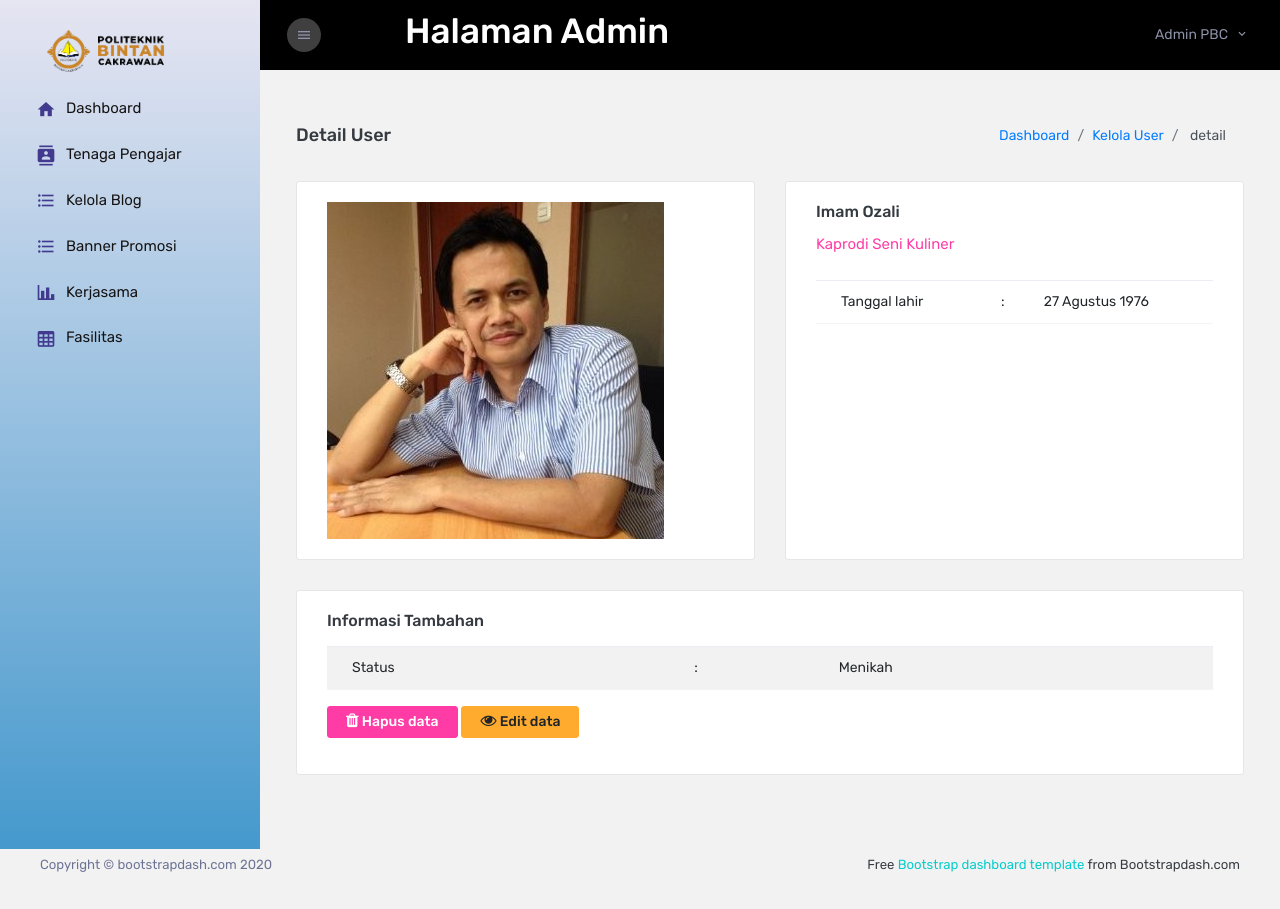
After one commit to ikhwan11/web_kampus_PBC, a CodeIgniter 4 app: template app/Views/back_end/user_detail.php in a window 1280 px wide. The commit adds this page. Run offline with PHP 8.4 and a stand-in for CodeIgniter, Linux system fonts and the light colour scheme; the template is opened without the code that fills it, so the values that code supplies are empty; some libraries are stand-ins or nearby versions.

Commit message:
tambah fitur kelola user dan form tambah user

```diff
--- a/app/Controllers/Admin_blog.php
+++ b/app/Controllers/Admin_blog.php
@@ -2,7 +2,7 @@
 
 namespace App\Controllers;
 
-class Admin_banner extends BaseController
+class Admin_blog extends BaseController
 {
     public function index()
     {
--- a/app/Controllers/Auth.php
+++ b/app/Controllers/Auth.php
@@ -8,4 +8,8 @@ class Auth extends BaseController
     {
         return view('back_end/login');
     }
+
+    public function login_aksi()
+    {
+    }
 }
--- a/app/Controllers/BaseController.php
+++ b/app/Controllers/BaseController.php
@@ -48,5 +48,6 @@ class BaseController extends Controller
         // Preload any models, libraries, etc, here.
 
         // E.g.: $this->session = \Config\Services::session();
+        session();
     }
 }
--- a/app/Views/back_end/dashboard.php
+++ b/app/Views/back_end/dashboard.php
@@ -9,11 +9,7 @@
             <h3 class="mb-0"> Hi, welcome back! <span class="pl-0 h6 pl-sm-2 text-muted d-inline-block">Your web analytics dashboard template.</span>
             </h3>
             <div class="d-flex">
-                <button type="button" class="btn btn-sm bg-white btn-icon-text border">
-                    <i class="mdi mdi-email btn-icon-prepend"></i> Email </button>
-                <button type="button" class="btn btn-sm bg-white btn-icon-text border ml-3">
-                    <i class="mdi mdi-printer btn-icon-prepend"></i> Print </button>
-                <button type="button" class="btn btn-sm ml-3 btn-success"> Add User </button>
+                <a href="/admin_user/" class="btn btn-sm ml-3 btn-success">Kelola User</a>
             </div>
         </div>
         <div class="row">
--- /dev/null
+++ b/app/Views/back_end/user_detail.php
@@ -0,0 +1,73 @@
+<?= $this->extend('layout/admin_main'); ?>
+<?= $this->section('content'); ?>
+
+<div class="main-panel">
+    <div class="content-wrapper">
+        <div class="page-header">
+            <h3 class="page-title">Detail User</h3>
+            <nav aria-label="breadcrumb">
+                <ol class="breadcrumb">
+                    <li class="breadcrumb-item"><a href="/admin_dashboard/">Dashboard</a></li>
+                    <li class="breadcrumb-item"><a href="/admin_user/">Kelola User</a></li>
+                    <li class="breadcrumb-item active" aria-current="page"> detail </li>
+                </ol>
+            </nav>
+        </div>
+
+        <div class="row">
+            <div class="col-lg-6 grid-margin stretch-card">
+                <div class="card">
+                    <div class="card-body">
+                        <img src="/assets/img/dosen/1.jpg" class="img-fluid" alt="">
+                    </div>
+                </div>
+            </div>
+            <div class="col-lg-6 grid-margin stretch-card">
+                <div class="card">
+                    <div class="card-body">
+                        <h3 class="card-title">Imam Ozali</h3>
+                        <p class="card-description text-danger"> Kaprodi Seni Kuliner</p>
+                        <div class="table-responsive">
+                            <table class="table table-hover">
+                                <tbody>
+                                    <tr>
+                                        <td>Tanggal lahir</td>
+                                        <td>:</td>
+                                        <td>27 Agustus 1976</td>
+                                    </tr>
+                                </tbody>
+                            </table>
+                        </div>
+                    </div>
+                </div>
+            </div>
+            <div class="col-lg-12 grid-margin stretch-card">
+                <div class="card">
+                    <div class="card-body">
+                        <h4 class="card-title">Informasi Tambahan</h4>
+                        </p>
+                        <div class="table-responsive">
+                            <table class="table table-striped">
+                                <tbody>
+                                    <tr>
+                                        <td>Status</td>
+                                        <td>:</td>
+                                        <td>Menikah</td>
+                                    </tr>
+                                </tbody>
+                            </table>
+                        </div>
+
+                        <div class="my-3">
+                            <a href="#" class="btn btn-danger"><i class="fa fa-trash"></i> Hapus data </a>
+                            <a href="/admin_user/edit/" class="btn btn-warning"><i class="fa fa-eye"></i> Edit data </a>
+                        </div>
+                    </div>
+
+                </div>
+            </div>
+        </div>
+    </div>
+</div>
+
+<?= $this->endSection(); ?>
--- a/app/Views/layout/admin_topbar.php
+++ b/app/Views/layout/admin_topbar.php
@@ -31,8 +31,7 @@
             <ul class="navbar-nav navbar-nav-right ml-lg-auto">
                 <li class="nav-item nav-profile dropdown border-0">
                     <a class="nav-link dropdown-toggle" id="profileDropdown" href="#" data-toggle="dropdown">
-                        <img class="nav-profile-img mr-2" alt="" src="assets/images/faces/face1.jpg" />
-                        <span class="profile-name">Henry Klein</span>
+                        <span class="profile-name">Admin PBC</span>
                     </a>
                     <div class="dropdown-menu navbar-dropdown w-100" aria-labelledby="profileDropdown">
                         <a class="dropdown-item" href="/">
```
Also changed, not shown: app/Controllers/Admin_user.php (added, +80 -0 lines), app/Models/Mod_user.php (added, +26 -0 lines), app/Views/back_end/blog.php (added, +8 -0 lines), app/Views/back_end/user.php (added, +66 -0 lines), app/Views/back_end/user_tambah.php (added, +79 -0 lines).
